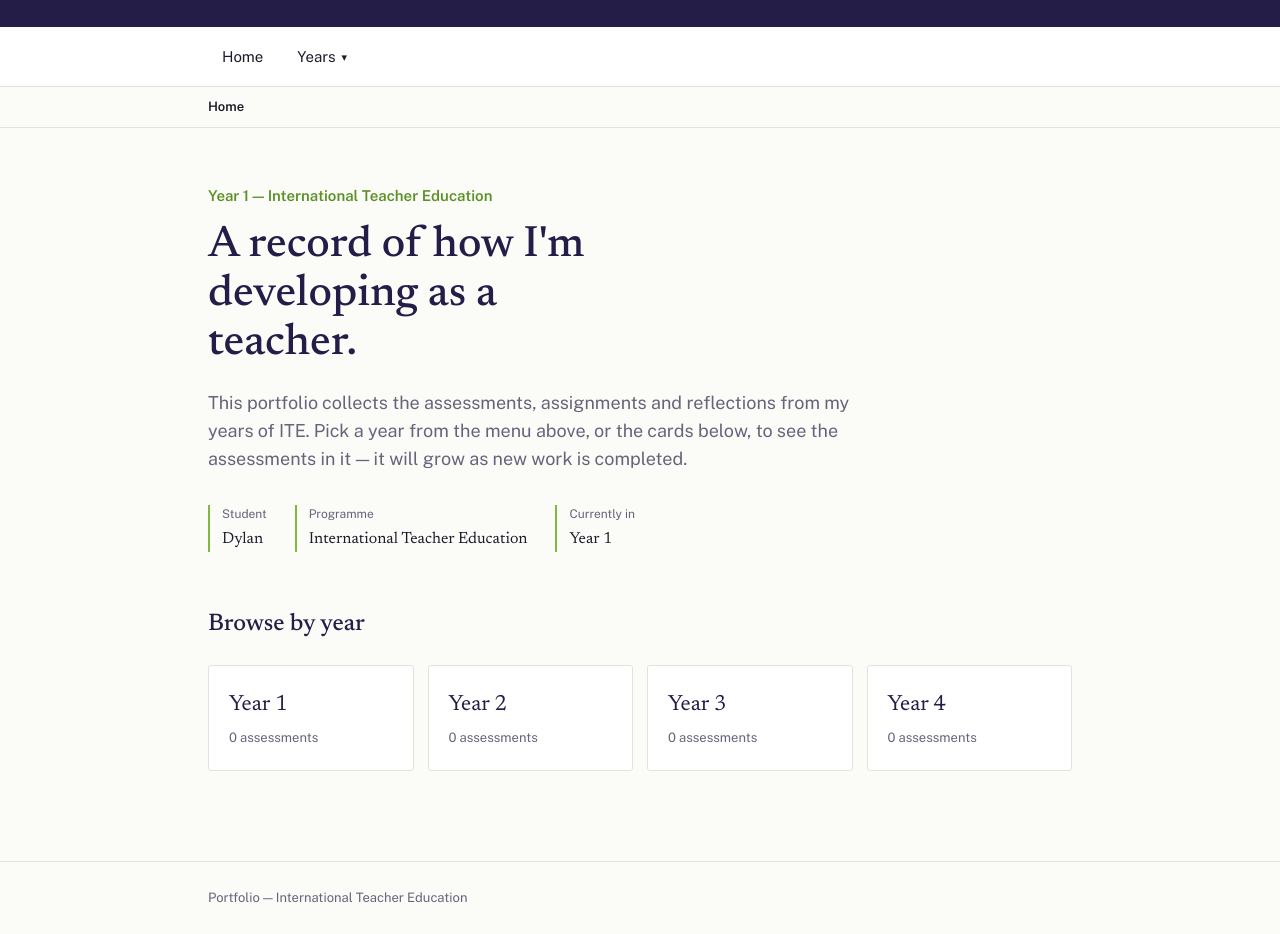
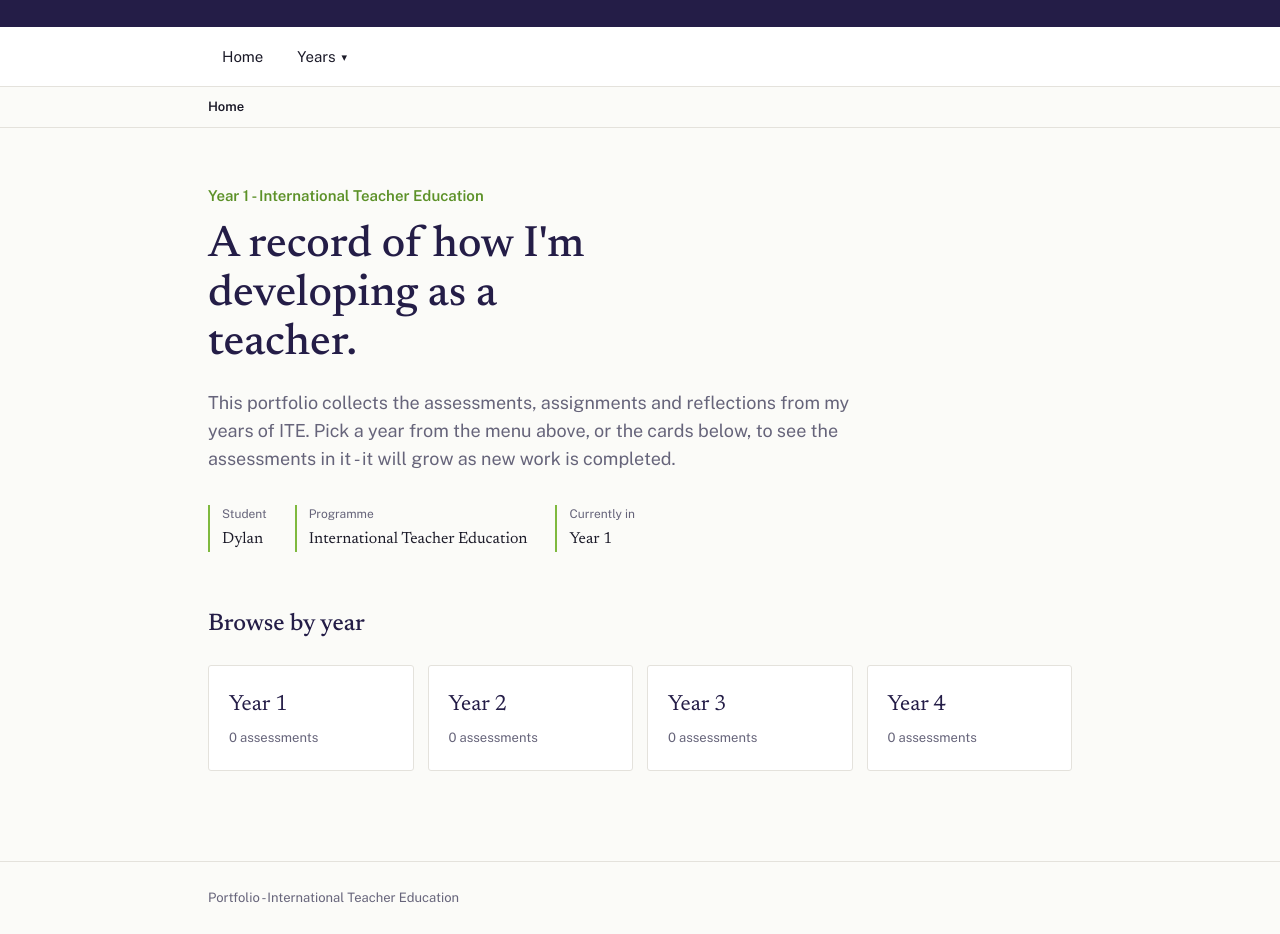
Before and after one commit to Dylandead/Portofolio-ITESS, a plain HTML site: page index.html in a window 1280 px wide. Shown: the part 97-1031 px from the top of the page. Drawn offline with nearby package versions, Linux system fonts and the light colour scheme.

Commit message:
Replace all instances of '—' with '-' in index.html

```diff
--- a/index.html
+++ b/index.html
@@ -3,7 +3,7 @@
 <head>
 <meta charset="UTF-8">
 <meta name="viewport" content="width=device-width, initial-scale=1.0">
-<title>Dylan's Portfolio — International Teacher Education</title>
+<title>Dylan's Portfolio - International Teacher Education</title>
 <link rel="preconnect" href="https://fonts.googleapis.com">
 <link rel="preconnect" href="https://fonts.gstatic.com" crossorigin>
 <link href="https://fonts.googleapis.com/css2?family=Newsreader:ital,wght@0,400;0,500;1,400&family=Public+Sans:wght@400;500;600&display=swap" rel="stylesheet">
@@ -15,12 +15,12 @@
 
 <section class="hero">
   <div class="wrap">
-    <p class="kicker">Year 1 — International Teacher Education</p>
+    <p class="kicker">Year 1 - International Teacher Education</p>
     <h1>A record of how I'm developing as a teacher.</h1>
     <p class="lede">
       This portfolio collects the assessments, assignments and reflections from my
       years of ITE. Pick a year from the menu above, or the cards below, to see
-      the assessments in it — it will grow as new work is completed.
+      the assessments in it - it will grow as new work is completed.
     </p>
     <div class="meta-row">
       <div class="meta-item">
@@ -47,7 +47,7 @@
 </section>
 
 <footer class="site-footer">
-  <div class="wrap">Portfolio — International Teacher Education</div>
+  <div class="wrap">Portfolio - International Teacher Education</div>
 </footer>
 
 <script src="js/data.js"></script>
```
